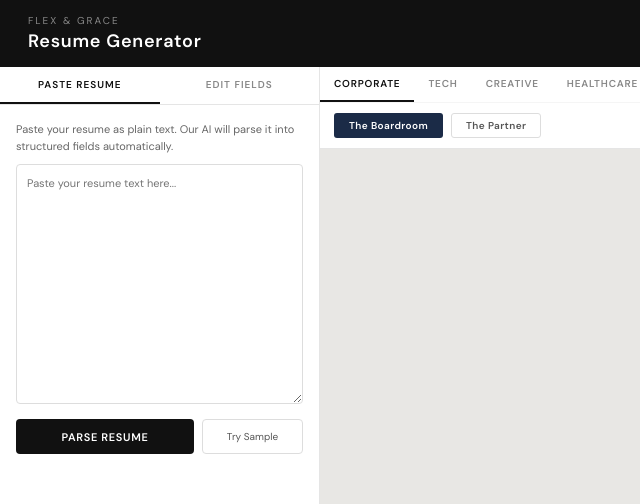
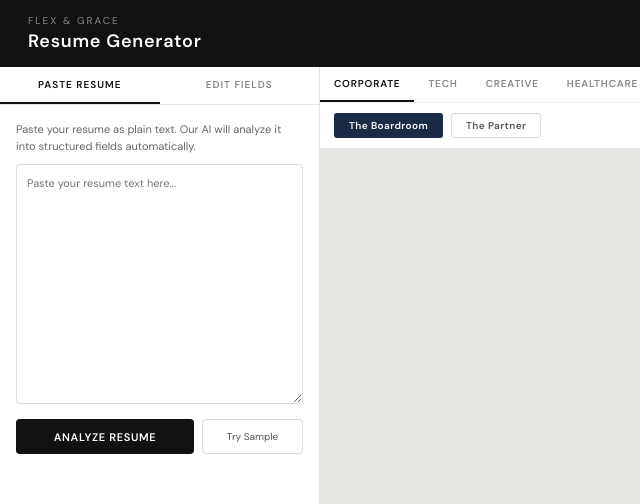
Before and after one commit to flexandgrace-ui/resume-generator, a plain HTML site: page index.html in a window 1280 px wide. Shown: the top 504 px of the page, 0-640 px from the left. Drawn offline with Linux system fonts and the light colour scheme.

Commit message:
Update index.html

```diff
--- a/index.html
+++ b/index.html
@@ -134,11 +134,11 @@
       <button class="panel-tab" onclick="switchPanel('edit')" id="tab-edit">Edit Fields</button>
     </div>
     <div class="panel-content" id="panel-paste">
-      <p class="paste-hint">Paste your resume as plain text. Our AI will parse it into structured fields automatically.</p>
+      <p class="paste-hint">Paste your resume as plain text. Our AI will analyze it into structured fields automatically.</p>
       <div id="error-box" class="error-box" style="display:none;"></div>
       <textarea class="resume-textarea" id="resume-input" placeholder="Paste your resume text here..."></textarea>
       <div class="btn-row">
-        <button class="btn-primary" onclick="parseResume()" id="parse-btn">Parse Resume</button>
+        <button class="btn-primary" onclick="parseResume()" id="parse-btn">Analyze Resume</button>
         <button class="btn-secondary" onclick="loadSample()">Try Sample</button>
       </div>
       <div class="loading-indicator" id="loading" style="display:none;">
@@ -148,7 +148,7 @@
     </div>
     <div class="panel-content" id="panel-edit" style="display:none;">
       <div id="edit-fields">
-        <p style="font-size:11px;color:#999;">Parse a resume or load the sample to edit fields.</p>
+        <p style="font-size:11px;color:#999;">Analyze a resume or load the sample to edit fields.</p>
       </div>
     </div>
   </div>
```
